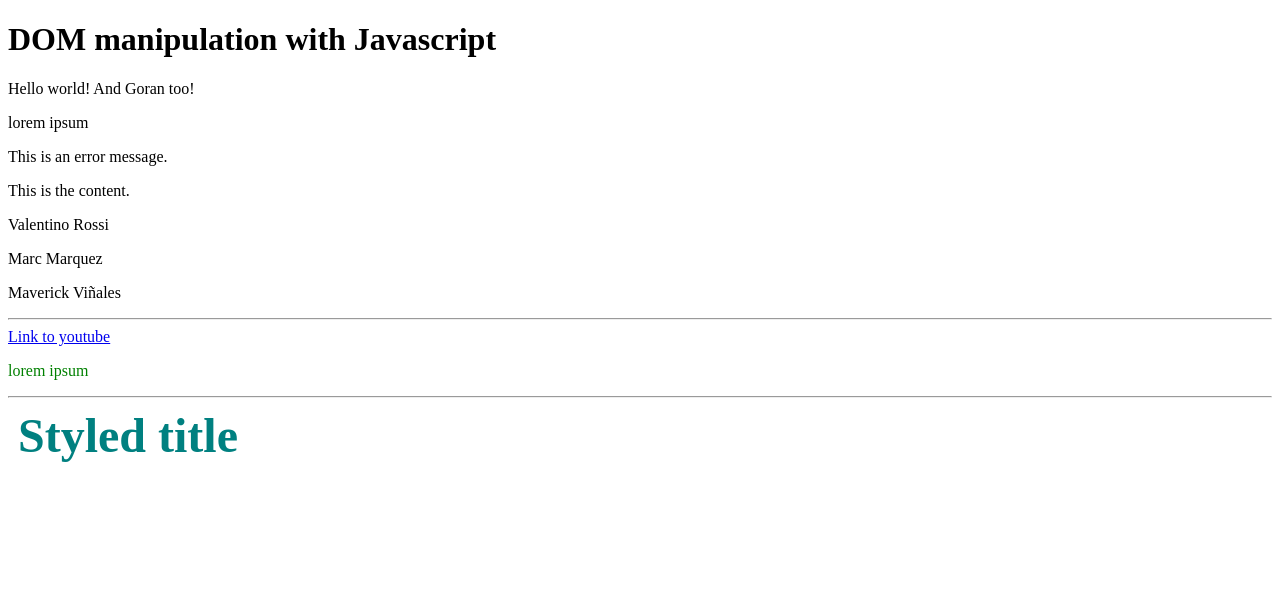
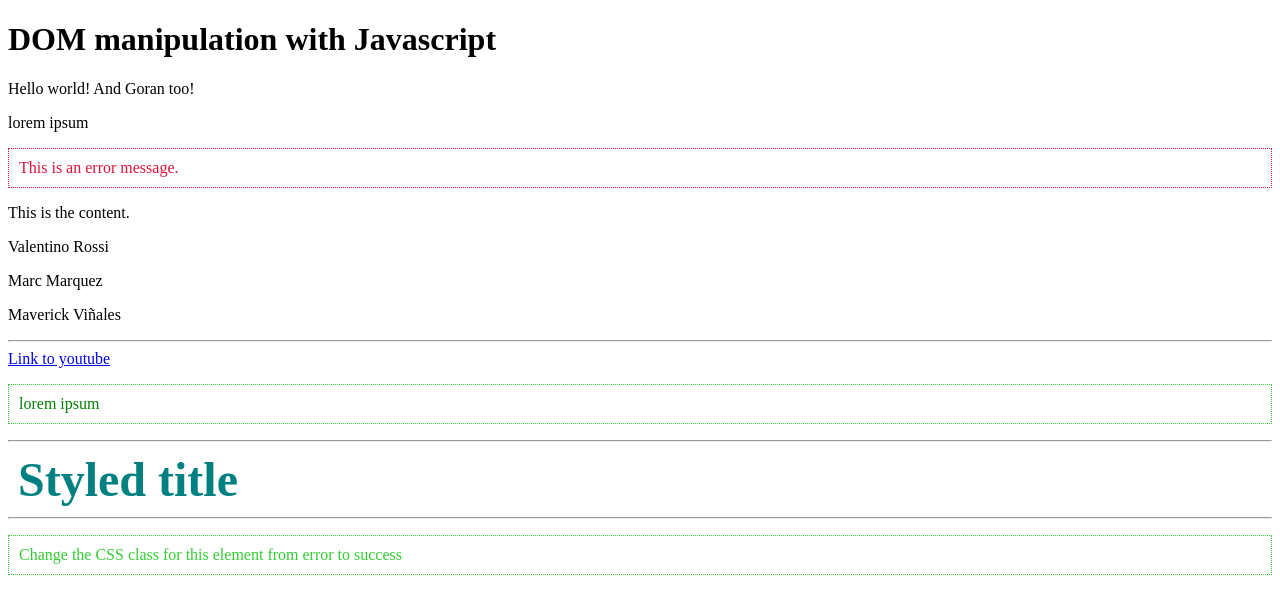
Before and after one commit to goranferbisek/javascript-playground, a plain HTML site: page DOM/index.html in a window 1280 px wide. Drawn offline with Linux system fonts and the light colour scheme.

Commit message:
Change a class to an element

```diff
--- a/DOM/index.html
+++ b/DOM/index.html
@@ -4,6 +4,7 @@
     <meta charset="UTF-8">
     <meta name="viewport" content="width=device-width, initial-scale=1.0">
     <title>Javascript DOM manipulation</title>
+    <link rel="stylesheet" href="main.css">
 </head>
 <body>
     <h1>DOM manipulation with Javascript</h1>
@@ -25,6 +26,8 @@
     <hr>
     <h1 class="orange-title" style="color: tomato;">Styled title</h1>
 
+    <hr>
+    <p class="status">Change the CSS class for this element from error to success</p>
 
 
     <script src="main.js"></script>
--- /dev/null
+++ b/DOM/main.css
@@ -0,0 +1,11 @@
+.error {
+    padding: 10px;
+    color: crimson;
+    border: 1px dotted crimson;
+}
+
+.success {
+    padding: 10px;
+    color: limegreen;
+    border: 1px dotted  limegreen;
+}
--- a/DOM/main.js
+++ b/DOM/main.js
@@ -38,3 +38,11 @@ const orangeTitle = document.querySelector('.orange-title');
 orangeTitle.style.margin = '10px';
 orangeTitle.style.color = 'teal';
 orangeTitle.style.fontSize = '48px';
+
+
+// changing the element class
+const status = document.querySelector('.status');
+status.classList.add('error');
+status.classList.remove('error');
+status.classList.add('success');
+console.log(status.classList);
```
